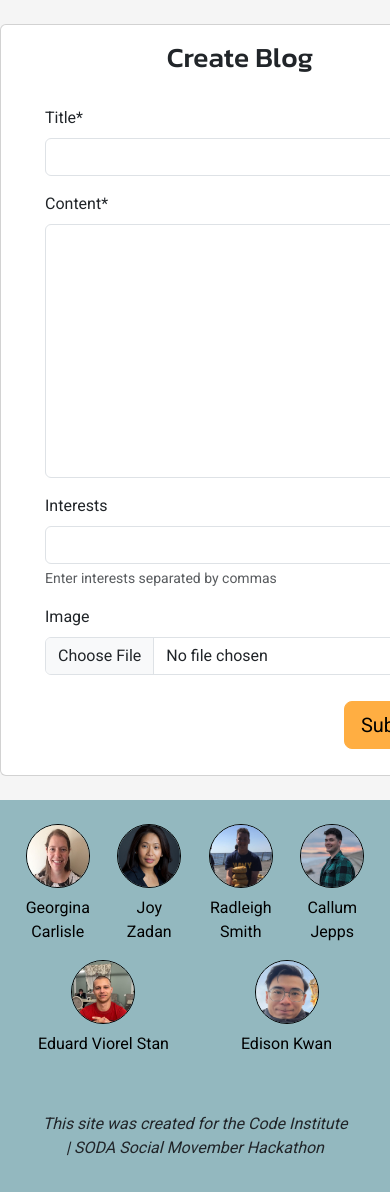
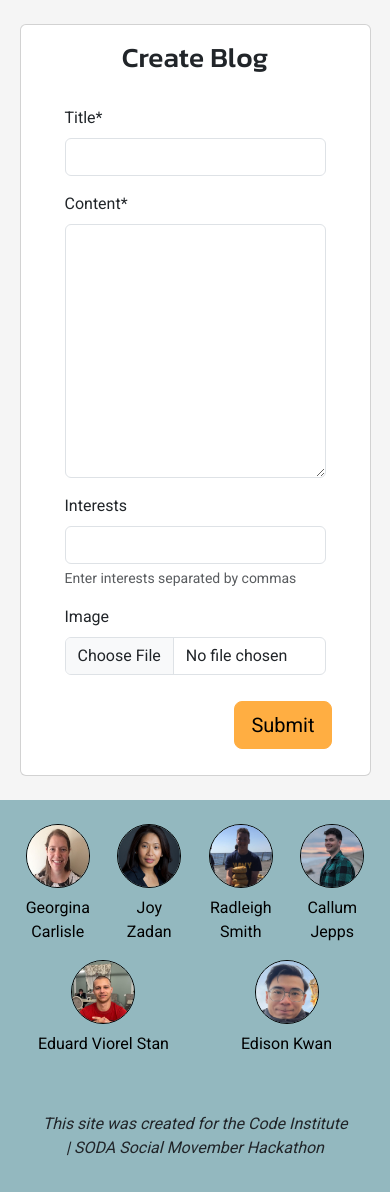
Before and after one commit to EddieStn/movember, a Django app: page /blog/create_blog/ in a window 390 px wide; the page is wider, and only the part inside the window is pictured. Shown: the part 80-1272 px from the top of that part. Run offline with Django 4.2, Linux system fonts and the light colour scheme; the visitor is signed in with stand-in values (Sample User, id 1); some libraries are stand-ins or nearby versions.

Commit message:
Add responsive styling to create blog

```diff
--- a/static/css/base.css
+++ b/static/css/base.css
@@ -220,10 +220,17 @@ footer a {
 /* ----------- Create Blog --------- */
 
 .create-blog-cont {
-    width: 30rem;
+    width: 40rem;
     margin: 0 auto;
 }
 
 #new-blog-btn {
     float: right;
 }
+
+@media screen and (max-width:800px) {
+    .create-blog-cont {
+        width: 90%;
+        margin: 0 auto;
+    }
+}
```
